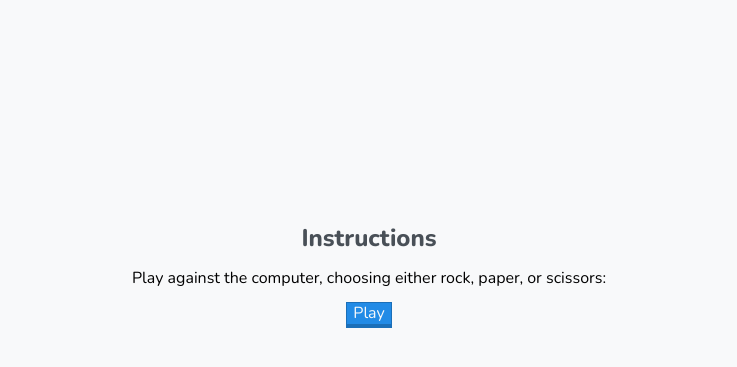
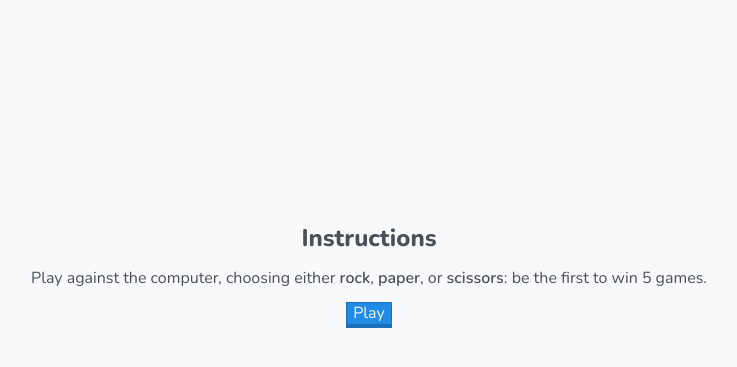
Before and after one commit to fedtti/rock-paper-scissors, a website: page index.html in a window 1280 px wide. Shown: the part 133-500 px from the top of the page, without its empty margins (271-1008 px from the left). Drawn offline with nearby package versions, Linux system fonts and the light colour scheme.

Commit message:
update HTML and CSS

```diff
--- a/index.html
+++ b/index.html
@@ -21,7 +21,7 @@
     <aside class="game__info" id="instructions">
       <div>
         <h2>Instructions</h2>
-        <p>Play against the computer, choosing either rock, paper, or scissors: </p>
+        <p>Play against the computer, choosing either <strong>rock</strong>, <strong>paper</strong>, or <strong>scissors</strong>: be the first to win 5 games.</p>
         <button id="close-instructions">
           Play
         </button>
--- a/scss/main.scss
+++ b/scss/main.scss
@@ -39,13 +39,7 @@
     width: 100%;
 
     div {
-      h2 {
-        color: #495057;
-      }
-
-      p {
-        color: #000; // TODO
-      }
+      color: #495057;
 
       button {
         appearance: none;
```
Also changed, not shown: css/main.min.css.
